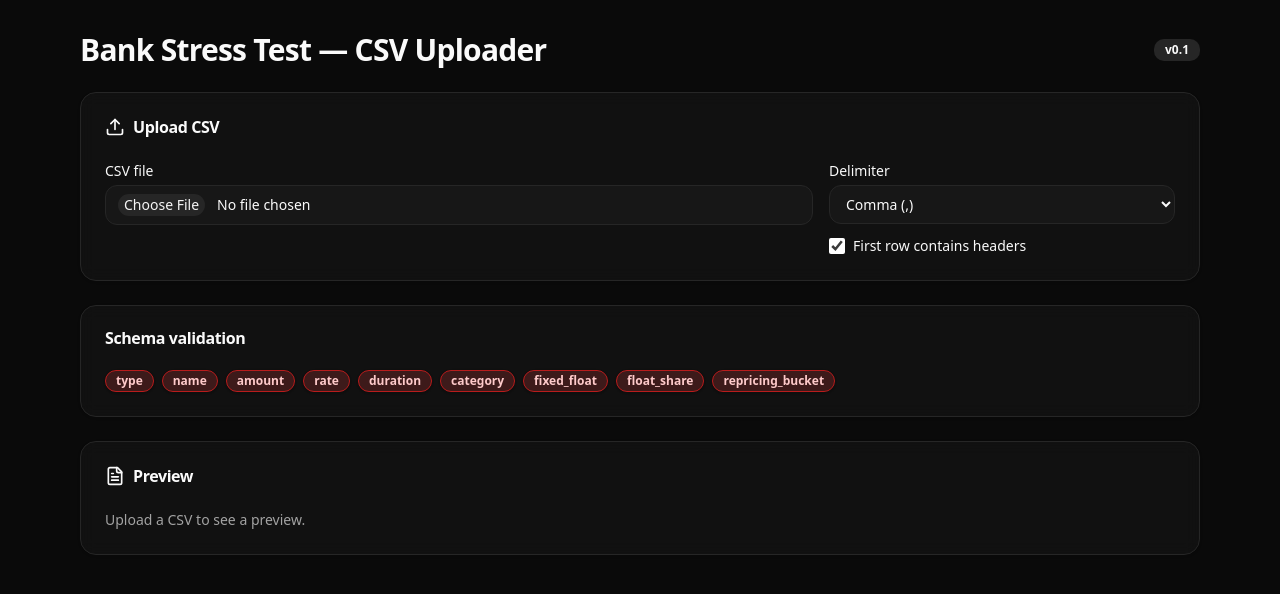
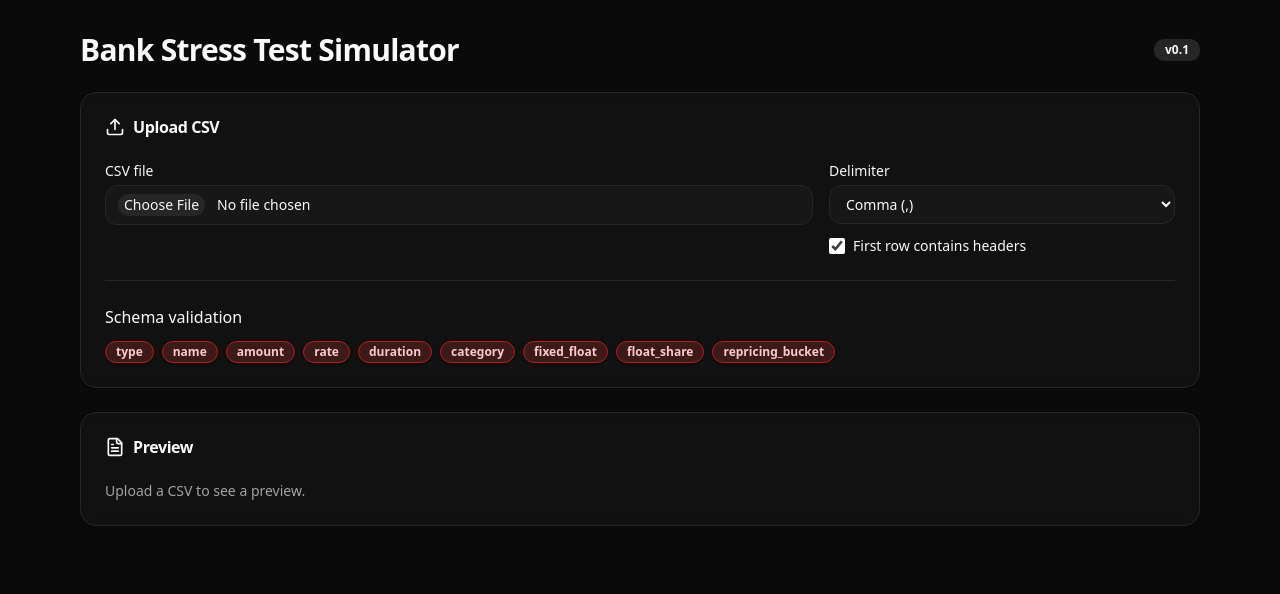
Before and after one commit to gmaiocc/bank-stress-test-simulator, a React (Vite) app in the folder frontend/: page / in a window 1280 px wide. Shown: the top 594 px of the page. Built offline with nearby package versions, Linux system fonts and the light colour scheme.

Commit message:
dashboard ajusted

```diff
--- a/frontend/src/App.tsx
+++ b/frontend/src/App.tsx
@@ -73,18 +73,19 @@ export default function App() {
     <div className="min-h-screen">
       <div className="container max-w-6xl py-8 space-y-6">
         <header className="flex items-center justify-between">
-          <h1 className="text-3xl font-semibold tracking-tight">Bank Stress Test — CSV Uploader</h1>
+          <h1 className="text-3xl font-semibold tracking-tight">Bank Stress Test Simulator</h1>
           <Badge variant="secondary" className="text-xs">v0.1</Badge>
         </header>
 
-        {/* Upload */}
+{/* Upload + Validation (combined) */}
 <Card className="border-neutral-800 bg-neutral-900/60 backdrop-blur rounded-2xl">
   <CardHeader>
     <CardTitle className="flex items-center gap-2">
       <Upload className="h-5 w-5" /> Upload CSV
     </CardTitle>
   </CardHeader>
-          <CardContent className="space-y-4">
+  <CardContent className="space-y-6">
+    {/* Upload controls */}
     <div className="grid gap-4 md:grid-cols-3">
       <div className="md:col-span-2">
         <label className="block text-sm mb-1">CSV file</label>
@@ -94,8 +95,11 @@ export default function App() {
           onChange={onFileChange}
           className="w-full text-sm rounded-xl border border-neutral-800 bg-neutral-900 px-3 py-2 file:mr-3 file:rounded-lg file:border-0 file:bg-neutral-800 file:text-neutral-100"
         />
-                {fileName && <p className="text-xs text-neutral-400 mt-1">Selected: {fileName}</p>}
+        {fileName && (
+          <p className="text-xs text-neutral-400 mt-1">Selected: {fileName}</p>
+        )}
       </div>
+
       <div>
         <label className="block text-sm mb-1">Delimiter</label>
         <select
@@ -118,38 +122,52 @@ export default function App() {
         </label>
       </div>
     </div>
+
     {error && (
       <div className="rounded-lg border border-red-900/50 bg-red-900/20 p-3 text-sm text-red-200">
         {error}
       </div>
     )}
-          </CardContent>
-        </Card>
 
-        {/* Validation */}
-        <Card className="border-neutral-800 bg-neutral-900/60 backdrop-blur rounded-2xl">
-          <CardHeader><CardTitle>Schema validation</CardTitle></CardHeader>
-          <CardContent className="space-y-3">
+    {/* Divider */}
+    <div className="h-px w-full bg-neutral-800" />
+
+    {/* Schema validation (now inside the same card) */}
+    <div className="space-y-3">
+      <h3 className="text-base font-medium">Schema validation</h3>
       <div className="flex flex-wrap gap-2">
         {REQUIRED_COLS.map((c) => (
           <Badge
             key={c}
-                  className={`rounded-full border ${headers.includes(c)
+            className={`rounded-full border ${
+              headers.includes(c)
                 ? "bg-emerald-500/20 text-emerald-200 border-emerald-700"
-                    : "bg-red-500/20 text-red-200 border-red-700"}`}
+                : "bg-red-500/20 text-red-200 border-red-700"
+            }`}
           >
             {c}
           </Badge>
         ))}
       </div>
+
       {headers.length > 0 && (
+        <>
           <p className="text-sm text-neutral-400">
             Optional: {OPTIONAL_COLS.join(", ")}
+          </p>
           {optionalMissing.length > 0 && (
-                  <span className="block text-xs mt-1">Not present: {optionalMissing.join(", ")}</span>
-                )}
+            <p className="text-xs text-neutral-500">
+              Not present: {optionalMissing.join(", ")}
             </p>
           )}
+          {requiredMissing.length > 0 && (
+            <p className="text-sm text-red-400">
+              Missing required: {requiredMissing.join(", ")}
+            </p>
+          )}
+        </>
+      )}
+    </div>
   </CardContent>
 </Card>
 
```
Lines whose indentation alone changed are shown as unchanged.
